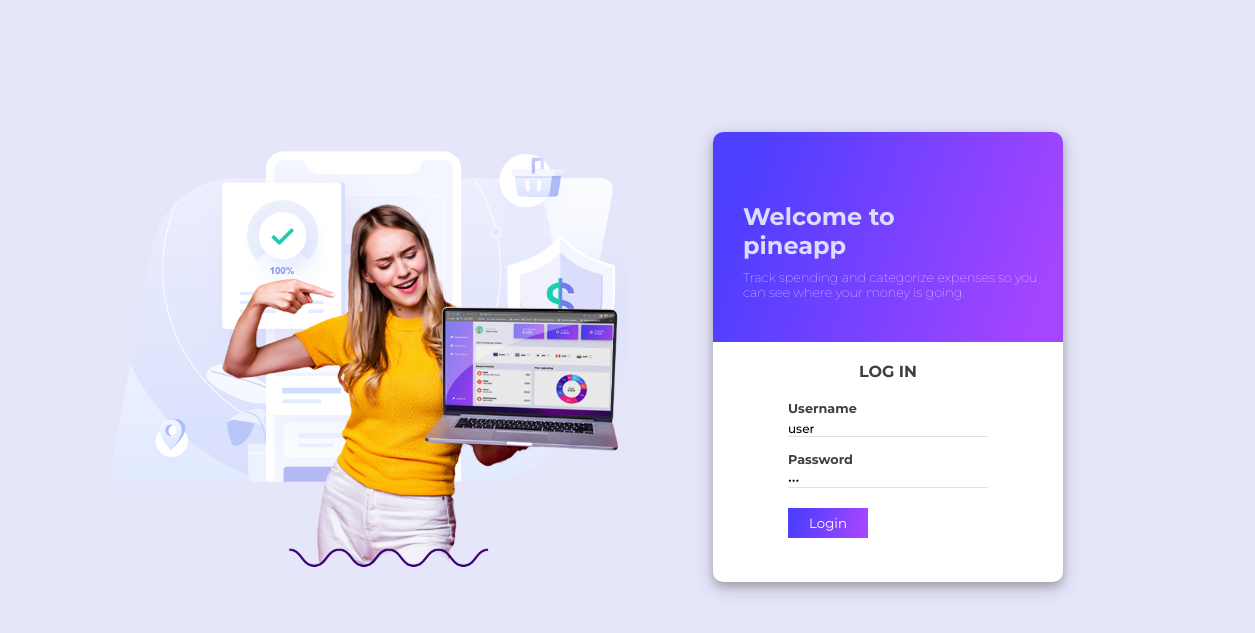
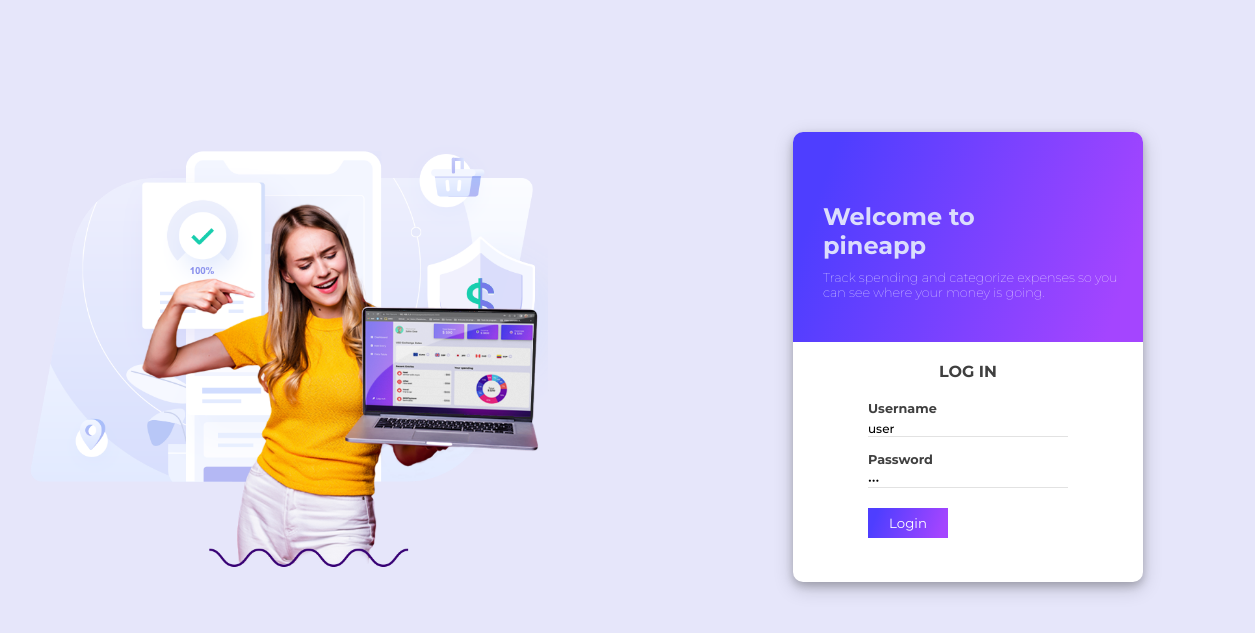
Before and after one commit to juanjacoboviera/Pineapp-the-budget-app, a plain HTML site: page docs/index.html in a window 1536 px wide. Shown: the part 55-688 px from the top of the page, without its empty margins (140-1395 px from the left). Drawn offline with Linux system fonts and the light colour scheme.

Commit message:
change folder names for backend

```diff
--- a/docs/css/style.css
+++ b/docs/css/style.css
@@ -946,3 +946,9 @@
     background-color: #7f42ff;
     font-size: 1rem;
 }
+
+@media (min-width: 1400px) {
+    .container{
+        gap: 10rem
+    }
+  }
```
Also changed, not shown: api/config/db.js (renamed from server/config/db.js), api/controllers/auth.js (renamed from server/controllers/auth.js), api/controllers/entry.js (renamed from server/controllers/entry.js), api/index.js (renamed from server/server.js), api/middleware/auth.js (renamed from server/middleware/auth.js), api/models/Entry.js (renamed from server/models/Entry.js), api/models/User.js (renamed from server/models/User.js), api/package.json (renamed from server/package.json), api/routes/auth.js (renamed from server/routes/auth.js), api/routes/entries.js (renamed from server/routes/entries.js), 4 other files.
